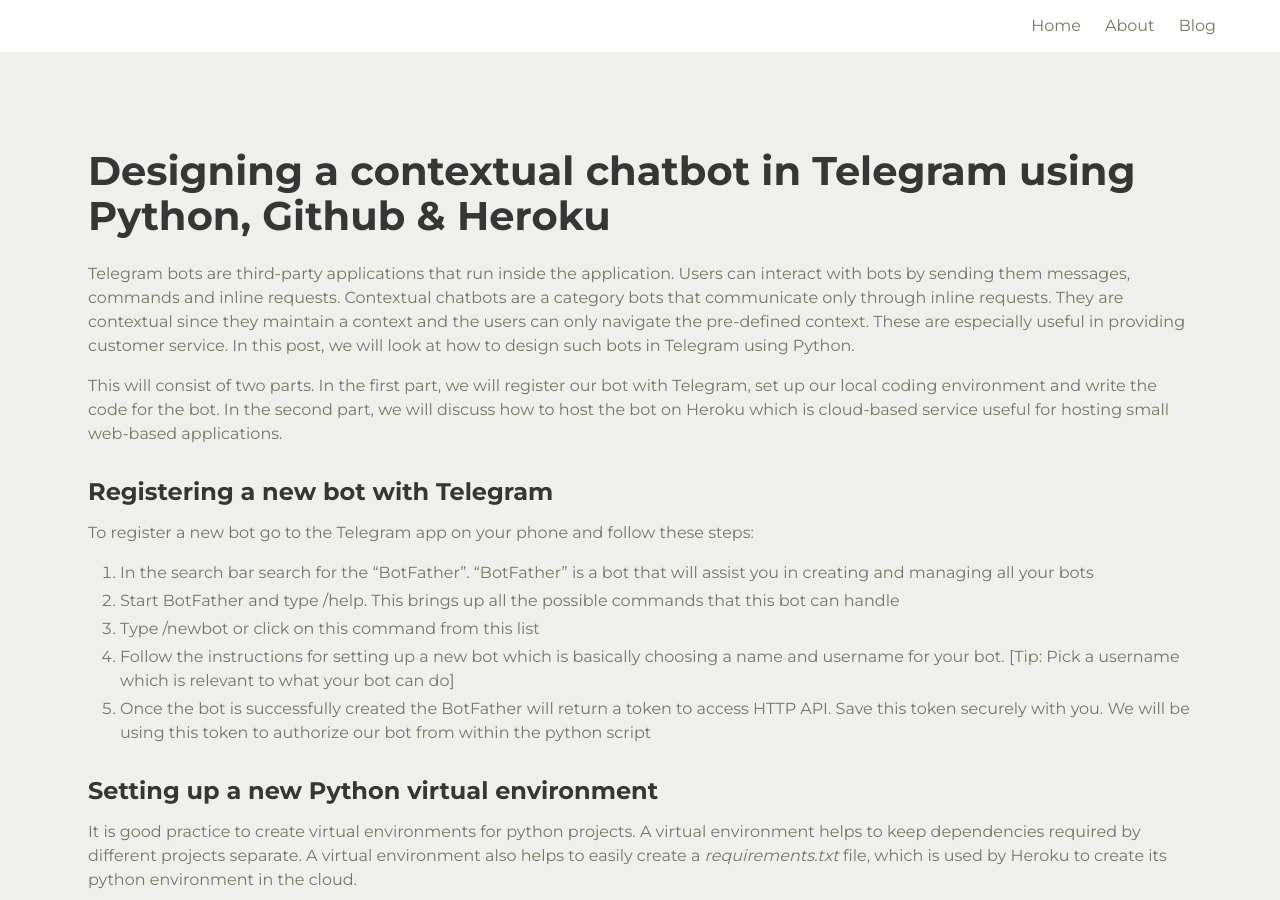
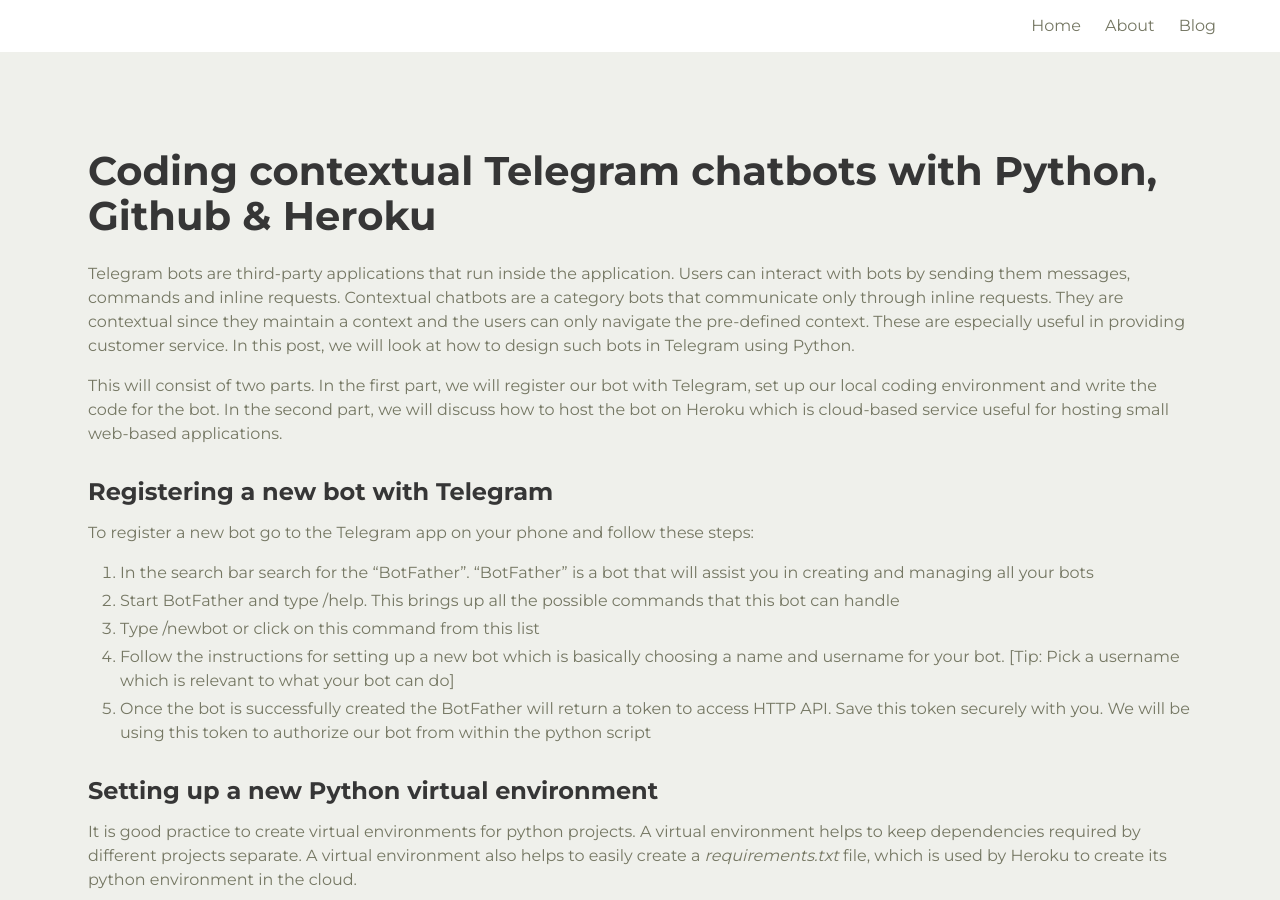
Before and after one commit to escapist21/jekyll-personal-website, a Jekyll site: the page built from _posts/2020-04-10-designing-contextual-chatbots-in-telegram-using-python-github-heroku.md, in a window 1280 px wide and 900 px high. Built offline with Jekyll 4.4.1, drawn with Linux system fonts in a browser that asks for light colours; nearby versions of some CDN libraries.

Commit message:
added description to posts

```diff
--- a/_posts/2020-04-10-designing-contextual-chatbots-in-telegram-using-python-github-heroku.md
+++ b/_posts/2020-04-10-designing-contextual-chatbots-in-telegram-using-python-github-heroku.md
@@ -1,6 +1,7 @@
 ---
 layout: single
-title: Designing a contextual chatbot in Telegram using Python, Github & Heroku
+title: Coding contextual Telegram chatbots with Python, Github & Heroku
+description: How to design contextual Telgram chatbots with python
 tags: [chatbot, python]
 ---
 
```
